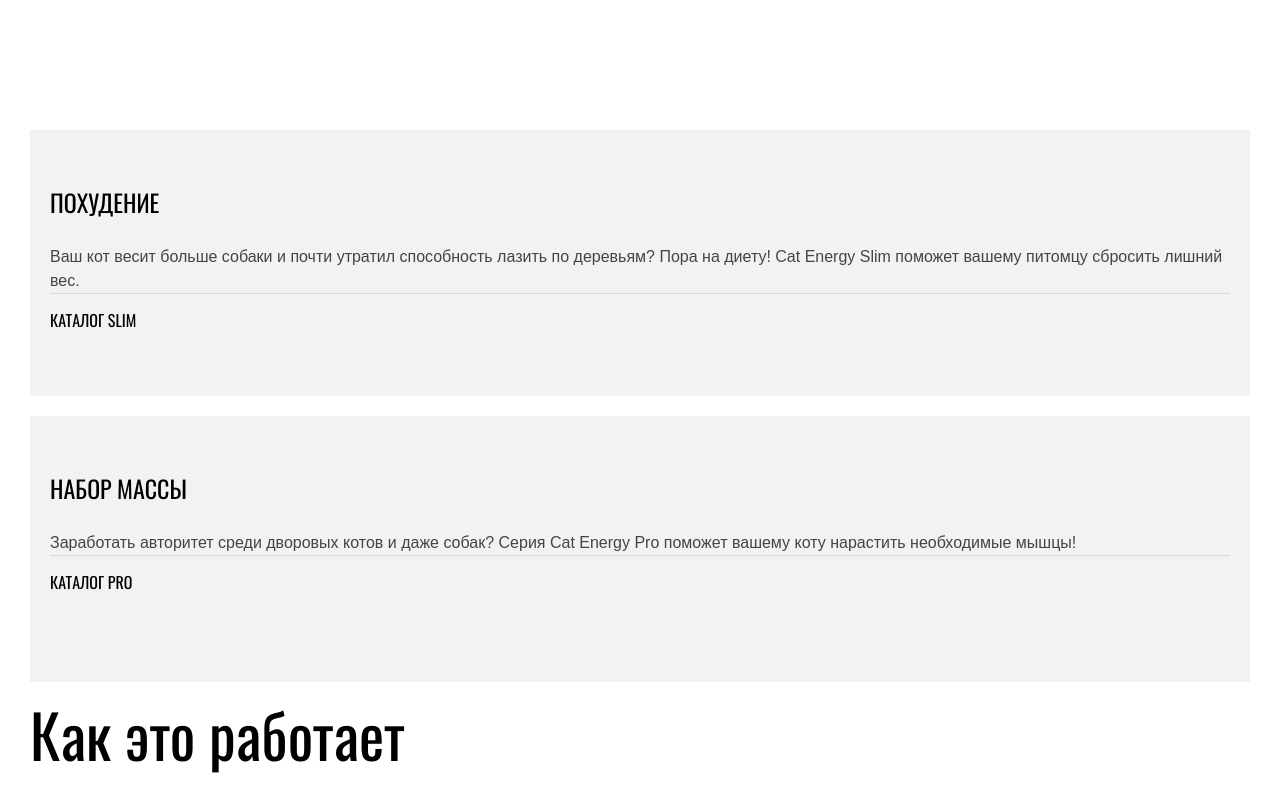
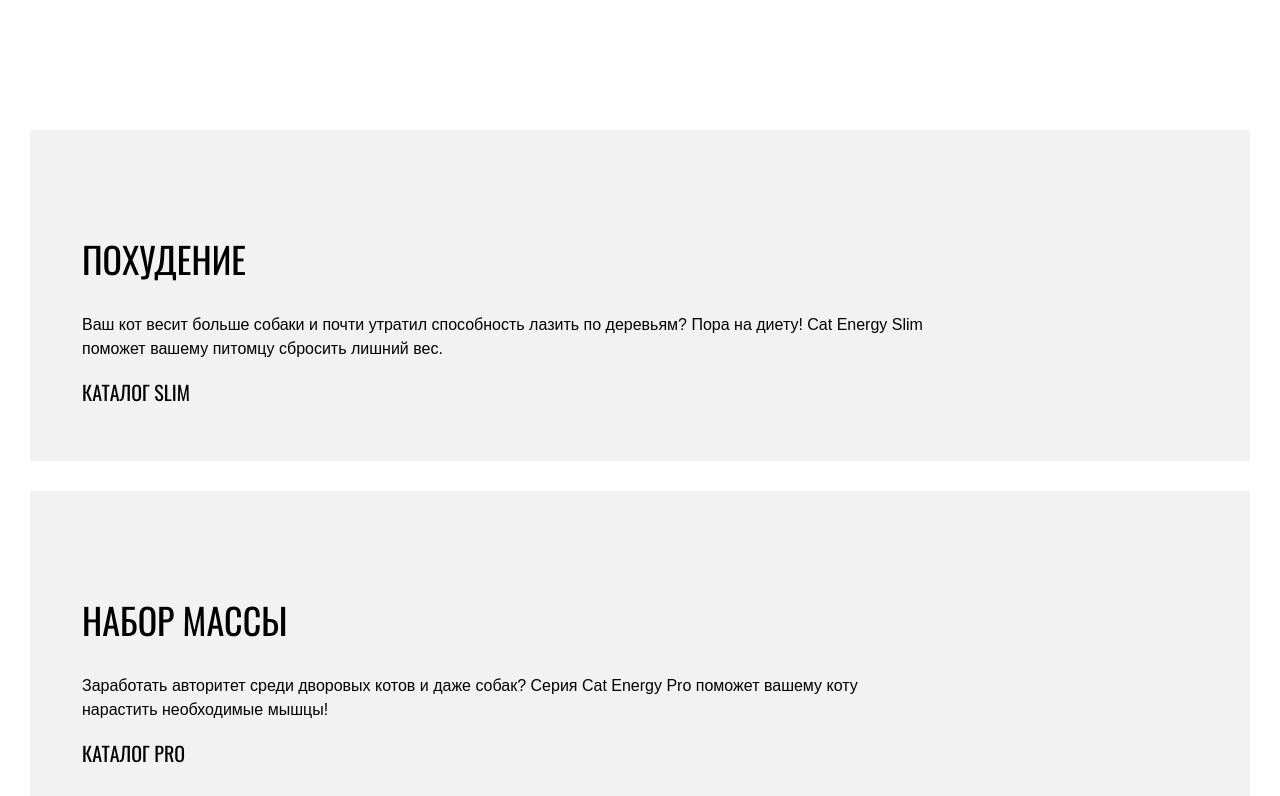
Before and after one commit to koshikishi/1034233-cat-energy-23, a website: page source/index.html in a window 1280 px wide. Shown: the part 820-1616 px from the top of the page. Drawn offline with nearby package versions, Linux system fonts and the light colour scheme; files that its build step writes are made by us from their sources.

Commit message:
Сделал адаптивную сетку для блока программ питания

```diff
--- a/source/sass/blocks/button.scss
+++ b/source/sass/blocks/button.scss
@@ -5,7 +5,7 @@
   min-width: 280px;
   min-height: 40px;
   padding: 11px 20px;
-  font: 16px/20px "Oswald", "Arial", sans-serif;
+  font: 16px/20px $fontFamilyTitle;
   vertical-align: middle;
   text-align: center;
   color: $colorWhite;
--- a/source/sass/blocks/programs.scss
+++ b/source/sass/blocks/programs.scss
@@ -1,13 +1,30 @@
 .programs {
   @include grid-container;
+
+  margin-bottom: 22px;
+
+  @media (min-width: $deviceTablet) {
+    margin-bottom: 45px;
+  }
+
+  @media (min-width: $deviceDesktop) {
+    margin-bottom: 70px;
+  }
 }
 
 .programs__list {
   display: grid;
-  grid-auto-rows: 266px;
   grid-column: 2 / -2;
   gap: 20px;
-  margin-bottom: 22px;
+
+  @media (min-width: $deviceTablet) {
+    gap: 30px;
+  }
+
+  @media (min-width: $deviceDesktop) {
+    grid-template-columns: repeat(2, 570px);
+    gap: 80px;
+  }
 }
 
 .programs__item {
@@ -15,20 +32,43 @@
   min-width: 280px;
   padding: 30px 20px 10px;
   background-color: $colorGrey;
+
+  @media (min-width: $deviceTablet) {
+    padding: 75px 316px 53px 52px;
+  }
+
+  @media (min-width: $deviceDesktop) {
+    padding: 77px 52px 55px;
+  }
 }
 
 .programs__title {
-  font: 400 24px/37px "Oswald", "Arial", sans-serif;
+  font: 400 24px/37px $fontFamilyTitle;
   color: $colorBlack;
   text-transform: uppercase;
+
+  @media (min-width: $deviceTablet) {
+    font-size: 36px;
+    line-height: 1;
+  }
 }
 
 .programs__description {
   border-bottom: 1px solid $colorLine;
+
+  @media (min-width: $deviceTablet) {
+    color: $colorBlack;
+    border: none;
+  }
 }
 
 .programs__link {
-  font: 16px/1 "Oswald", "Arial", sans-serif;
+  font: 16px/1 $fontFamilyTitle;
   color: $colorBlack;
   text-transform: uppercase;
+
+  @media (min-width: $deviceTablet) {
+    font-size: 20px;
+    line-height: 1.5;
+  }
 }
--- a/source/sass/blocks/promo.scss
+++ b/source/sass/blocks/promo.scss
@@ -62,7 +62,7 @@
 }
 
 .promo__slogan {
-  font: 14px/1 "Oswald", "Arial", sans-serif;
+  font: 14px/1 $fontFamilyTitle;
   color: $colorWhite;
   text-transform: uppercase;
 
--- a/source/sass/blocks/title.scss
+++ b/source/sass/blocks/title.scss
@@ -1,7 +1,7 @@
 .title {
   margin-top: 0;
   margin-bottom: 0;
-  font: 400 36px/1 "Oswald", "Arial", sans-serif;
+  font: 400 36px/1 $fontFamilyTitle;
   color: $colorBlack;
 
   @media (min-width: $deviceTablet) {
```
